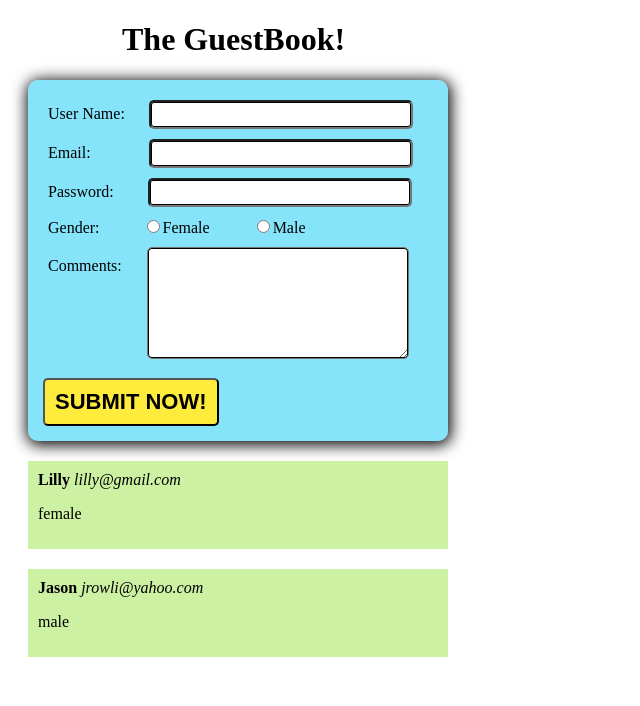
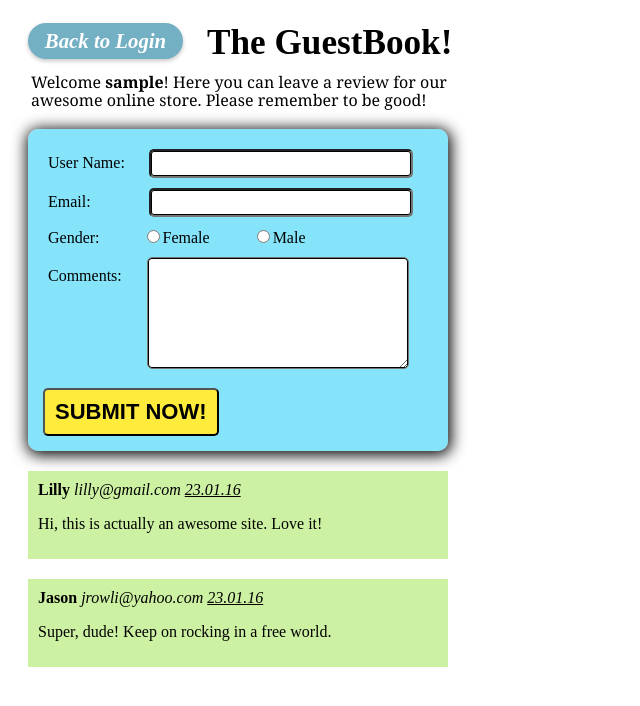
Before and after one commit to fallout012/guestbook, a PHP site: page /form.php in a window 1280 px wide. Shown: the top 706 px of the page, without its empty margins (0-640 px from the left). Run offline with PHP 8.4, Linux system fonts and the light colour scheme; the visitor is signed in with stand-in values (Sample User, id 1); data that the repository does not hold is empty.

Commit message:
5th commit

```diff
--- a/form.php
+++ b/form.php
@@ -1,87 +1,21 @@
 <!DOCTYPE html>
 <html>
 <head>
-	<title>This file has been changed</title>
+	<title>Guestbook form</title>
 	<meta charset=utf-8>
 	<meta name=description content="simple form for a guestbook">
 	<meta name=viewport content="width=device-width, initial-scale=1">
+	<link rel="stylesheet" href="style.css">
 </head>
-<style>
-	h1 {
-		margin-left: 114px;
-	}
-	.error{
-		color: red;
-	}
-	.post-block {
-		background: #CDF1A3;
-		max-width: 400px;
-		margin: 20px;
-		padding: 10px;
-	}
-	form {
-		background: hsla(192, 100%, 48%, 0.48);
-		margin: 20px;
-		padding: 10px;
-		max-width: 400px;
-		border-radius: 10px;
-		box-shadow: 1px 2px 15px 2px;
-	}
-	.form_element{
-		margin: 10px;
-	}
-	form input[name="username"], form input[name="email"], form input[name="password"], textarea{
-		padding: 5px;
-		border-radius: 5px;
-		box-shadow: 0px 0px 0px 1px inset;
-		min-width: 250px;
-	}
-	form input[name="username"]{
-		margin-left: 20px;
-	}
-	form input[name="email"]{
-		margin-left: 54px;
-	}
-	form input[name="password"]{
-		margin-left: 30px;
-	}
-	form input[type="radio"]{
-		margin-left: 43px;
-	}
-	textarea {
-		margin-left: 21px;
-		min-height: 100px;
-	}
-	label.comment{
-		vertical-align: top;
-		display: inline-block;
-		margin-top: 10px;
-	}
-	input[type="submit"]{
-		border-radius: 5px;
-		padding: 10px;
-		font: 22px/24px sans-serif;
-		font-weight: bold;
-		text-transform: uppercase;
-		background: #FFEB3B;
-		margin: 5px;
-	}
-	input[type="submit"]:hover{
-		background: #A7FF00;
-		cursor: pointer;
-	}
-
-</style>
 <body>
 <?php
-
+session_start();
 // defining variables
 $username = '';
 $email = '';
-$password = '';
 $comments = '';
 $gender = '';
-$username_err_msg = $email_err_msg = $password_err_msg = $comments_err_msg = $gender_err_msg =  '';
+$username_err_msg = $email_err_msg  = $comments_err_msg = $gender_err_msg =  '';
 $date = date('d.m.y');
 
 // data validation
@@ -100,12 +34,6 @@ if(isset($_POST['submit'])){
 	} else {
 		$email = $_POST['email'];
 	}
-	if(!isset($_POST['password']) || $_POST['password'] === ''){
-		$ok = false;
-		$password_err_msg = 'Password is not correct';
-	} else {
-		$password = $_POST['password'];
-	}
 	if(!isset($_POST['comments']) || $_POST['comments'] === ''){
 		$ok = false;
 		$comments_err_msg = 'Comment is not entered';
@@ -120,7 +48,7 @@ if(isset($_POST['submit'])){
 	}
 
 	if($ok){
-		$arr = [$_POST['username'], $_POST['email'], $_POST['password'], $_POST['comments'], $_POST['gender'], $date];
+		$arr = [$_POST['username'], $_POST['email'], $_POST['comments'], $_POST['gender'], $date];
 		// writing data to a csv file
 		$file = fopen('file.csv', 'a');
 		fputcsv($file, $arr);
@@ -130,7 +58,11 @@ if(isset($_POST['submit'])){
 	}
 
 ?>
+<div class="butt">
+	<a class="back" href="login.php">Back to Login</a>
+</div>
 <h1>The GuestBook!</h1>
+<p class="welcome">Welcome <strong><?php echo($_SESSION['user']);?></strong>! Here you can leave a review for our awesome online store. Please remember to be good!</p>
 <form method="post" action="<?php echo htmlspecialchars($_SERVER["PHP_SELF"]);?>">
 	<div class="form_element">
 		<label>User Name:</label>
@@ -139,10 +71,6 @@ if(isset($_POST['submit'])){
 	<div class="form_element">
 		<label>Email:</label>
 		<input type="text" name="email" value="<?php if(isset($_POST['email'])){echo htmlspecialchars($_POST['email']);} ?>"><span class='error'><?php echo $email_err_msg; ?></span><br>
-	</div>
-	<div class="form_element">
-		<label>Password:</label>
-		<input type="password" name="password" value="<?php if(isset($_POST['password'])){echo htmlspecialchars($_POST['password']);} ?>"><span class='error'><?php echo $password_err_msg; ?></span><br>
 	</div>
 	<div class="form_element">
 		<label>Gender:</label>
@@ -170,8 +98,8 @@ if(isset($_POST['submit'])){
 		$posts = fopen("file.csv", "r");
 		while(($data = fgetcsv($posts, 1000, ",")) !== false){
 			echo"<div class='post-block'>
-            <b>".$data[0]." </b><i>".$data[1]."</i> <i style='text-decoration: underline;'>".$data[5]."</i>"."
-            <p>".$data[3]."</p>
+            <b>".$data[0]." </b><i>".$data[1]."</i> <i style='text-decoration: underline;'>".$data[4]."</i>"."
+            <p>".$data[2]."</p>
         	</div>";
 		}
 		fclose($posts);
```
